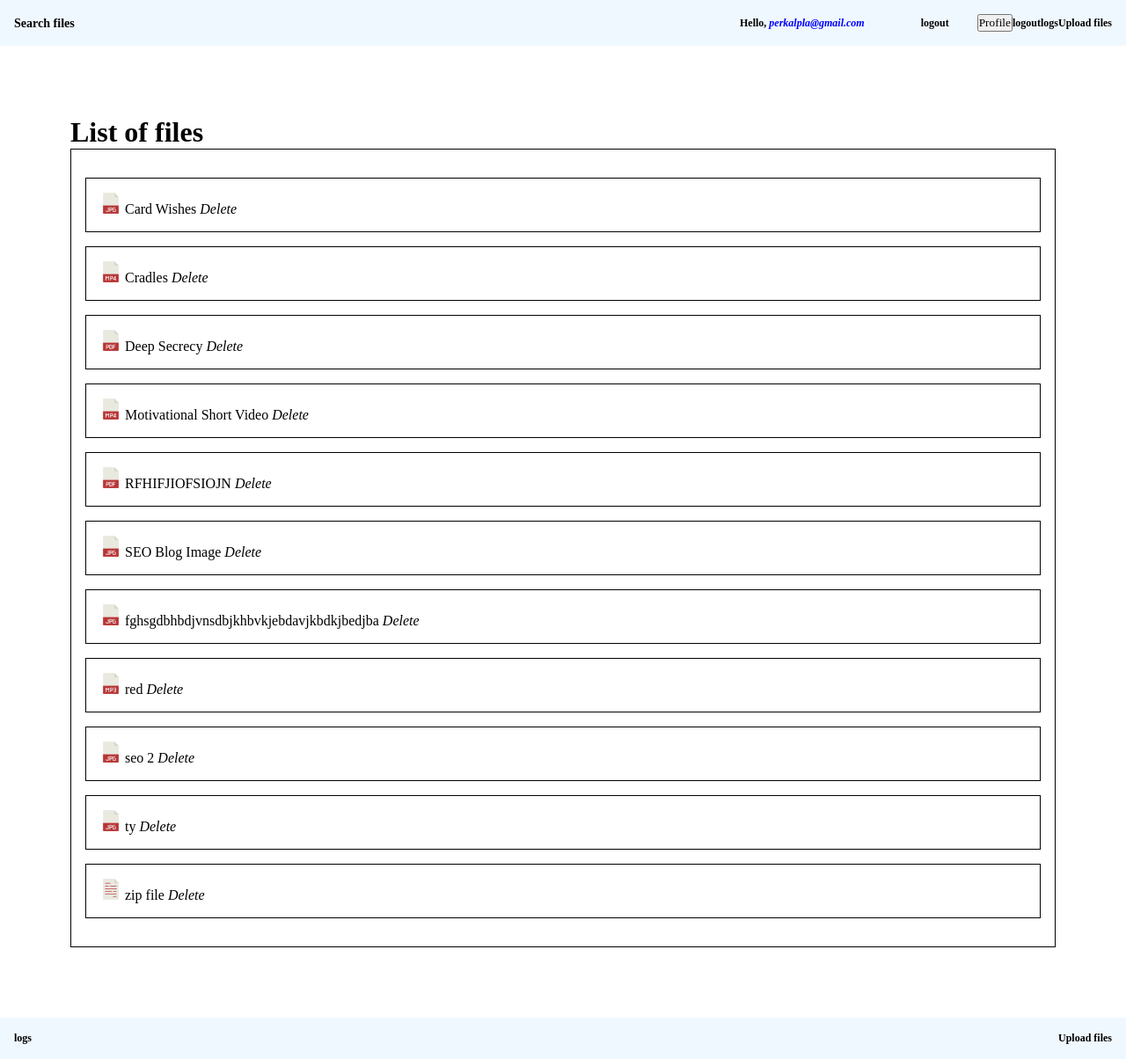
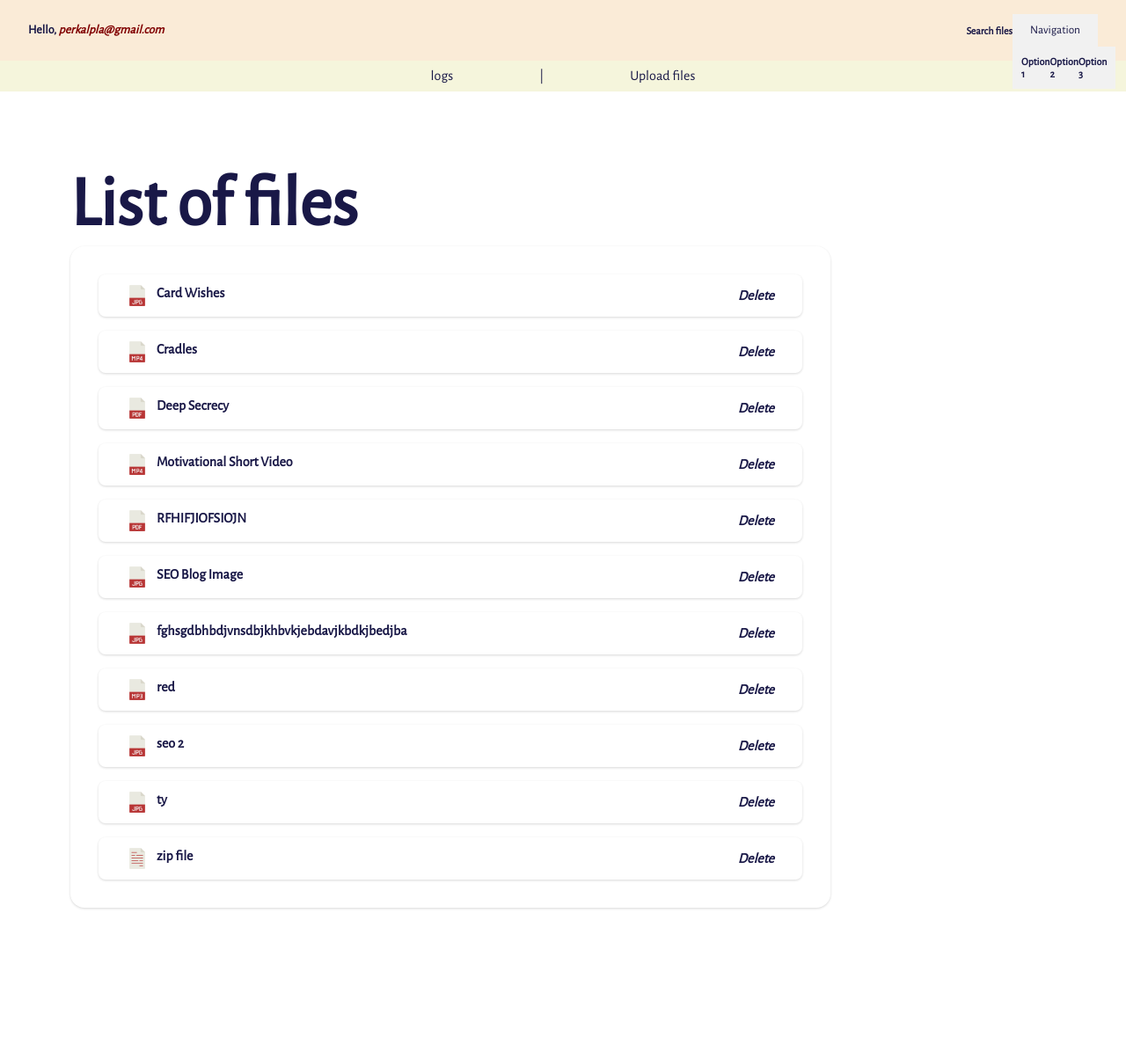
Before and after one commit to AmaliTech-Training-Academy/file-server-hayford, a Django app: page /file/files/ in a window 1280 px wide. Shown: the whole page at 88% size. After the commit the page ends 1034 px from the top, so only its background shows below. Run offline with Django 4.2, Linux system fonts and the light colour scheme; a user stored in the database is signed in; data comes from the database, SQL or seed files in the repository; both versions use the stored data as it was after the commit.

Commit message:
commit restructuring

```diff
--- a/file_server_hayford/filesystem/static/filesystem/index.css
+++ b/file_server_hayford/filesystem/static/filesystem/index.css
@@ -1,24 +1,30 @@
 *{
     box-sizing: border-box;
-    font-family: Poppins;
+    font-family: 'Alegreya Sans';
     margin: 0;
     padding: 0;
+    color: #191847;
 }
 
 .heading{
     display:flex;
     align-items: center;
     justify-content: space-between;
-    background-color:aliceblue;
-    padding: 1rem;
+    background-color:antiquewhite;
+    padding: 1rem 2rem;
     font-weight: bold;
     font-size: 12px;
 }
+
 .heading div{
     display:flex;
     flex-direction: row;
     align-items: center;
     justify-content: space-between;
+}
+
+.heading a{
+    text-decoration: none;
 }
 
 .heading div>p{
@@ -30,7 +36,6 @@
     flex-direction: row;
     align-items: center;
     justify-content: space-between;
-    width: 40%;
 }
 
 img, video, audio{
@@ -43,19 +48,109 @@
     height: 1.5rem;
 }
 
+.dropdown{
+    position: relative;
+}
+
+.dropdown button{
+    width: 5rem;
+    padding: .5rem 1rem;
+    border: none;
+    background-color: white;
+}
+
+.dropdown-options{
+    border: 1px dashed #191847;
+    position: absolute;
+    display: flex;
+    flex-direction: column;
+    justify-content: center;
+    align-items: center;
+    /* top: 0; */
+}
+
+.dropdown-options a{
+    width: 5rem;
+    padding: .5rem 1rem;
+    background-color: #fff;
+}
+
+
+.SuperAdmin{
+    background-color: beige;
+    padding: .5rem 2rem;
+    display: flex;
+    flex-direction: column;
+    justify-content: center;
+    align-items: center;
+}
+
+.SuperAdmin div{
+    width: 30%;
+    display: flex;
+    justify-content: space-between;
+    align-items: center;
+}
+
+.SuperAdmin div a{
+    text-decoration: none;
+    font-weight: 500;
+    padding: 0 2rem;
+}
+
 .main{
     padding: 5rem;
+    font-weight: 700;
+    font-size: 16px;
+    width: 80%;
 }
 
 .main div{
     padding: 1rem;
-    border: 1px solid black;
+    border-radius: 1rem;
+    box-shadow: 0px 1px 3px rgba(0, 0, 0, 0.06), 0px 1px 3px rgba(0, 0, 0, 0.1);
+}
+
+.main h1{
+    font-weight: 700;
+    font-size: 80px;
+}
+
+.user{
+    color:maroon;
 }
 
 .main div p{
+    margin: 1rem;
+    padding: .75rem 2rem;
+    border-radius: .5rem;
+    box-shadow: 0px 1px 3px rgba(0, 0, 0, 0.06), 0px 1px 3px rgba(0, 0, 0, 0.1);
+    display: flex;
+    justify-content: space-between;
+    align-items: center;
+}
+
+.main div p a{
+    text-decoration: none;
+}
+
+.file_label{
+    width: 60%;
+    display: flex;
+    gap: 10px;
+}
+
+.file_label a{
+    text-decoration: none;
+}
+/* .main div p{
     padding: 1rem;
     margin: 1rem 0;
-    border: 1px solid black;
+    box-shadow: 0px 1px 3px rgba(0, 0, 0, 0.06), 0px 1px 3px rgba(0, 0, 0, 0.1);
+    border-radius: 0.5rem;
+    display:flex;
+    justify-content:space-between;
+    align-items: center;
 }
 
 div a{
@@ -156,3 +251,34 @@
 tr:nth-child(even) {
   background-color: #ddd;
 }
+ */
+ .nav-button {
+    position: relative;
+  }
+
+  .main-button {
+    padding: 10px 20px;
+    background-color: #f1f1f1;
+    border: none;
+    cursor: pointer;
+  }
+
+  .sub-options {
+    display: none;
+    position: absolute;
+    top: 100%;
+    left: 0;
+    background-color: #f1f1f1;
+    padding: 10px;
+  }
+
+  /* .sub-options a {
+    display: block;
+    padding: 5px;
+    text-decoration: none;
+    color: #333;
+  } */
+
+  /* .nav-button:hover .sub-options {
+    display: block;
+  } */
--- a/file_server_hayford/filesystem/templates/filesystem/base.html
+++ b/file_server_hayford/filesystem/templates/filesystem/base.html
@@ -11,5 +11,22 @@
     {% block content %}
 
     {% endblock %}
+    <script>
+        let option = document.querySelector('.sub-options');
+        let navbutton = document.querySelector('.main-button');
+
+        navbutton.addEventListener("mouseover", ()=>{
+            option.style.display="block";
+            let anchor = option.querySelectorAll('a');
+            //console.log(anchor)
+            anchor.forEach((e)=>{
+                e.style.display="block";
+                e.style.padding="5px";
+                e.style.textDecoration="none";
+                e.style.color = "#333";
+            });
+        })
+
+    </script>
 </body>
 </html>
--- a/file_server_hayford/filesystem/templates/filesystem/upload_list.html
+++ b/file_server_hayford/filesystem/templates/filesystem/upload_list.html
@@ -7,14 +7,12 @@
 
 {% block content %}
     <div class="heading">
-
         <h3>
-            <a href="{% url 'filesystem:search' %}">Search files</a>
+            <p>Hello, <em class="user">{{ user.email }}</em></p>
         </h3>
         <div>
-            <p>Hello, <em class="user">{{ user.email }}</em></p>
-            <p><a href="{% url 'authentication_app:logout' %}">logout</a></p>
-              <div class="dropdown">
+            <a href="{% url 'filesystem:search' %}">Search files</a>
+            {% comment %} <div class="dropdown">
                 <button>Profile</button>
                 <div class="dropdown-options">
                   <a href="{% url 'authentication_app:logout' %}">logout</a>
@@ -23,8 +21,24 @@
                   <a href="{% url 'filesystem:upload_file' %}">Upload files</a>
                   {% endif %}
                 </div>
+            </div> {% endcomment %}
+            <div class="nav-button">
+                <button class="main-button">Navigation</button>
+                <div class="sub-options">
+                    <a href="#">Option 1</a>
+                    <a href="#">Option 2</a>
+                    <a href="#">Option 3</a>
                 </div>
             </div>
+        </div>
+    </div>
+    <div class="SuperAdmin">
+        {% if user.is_superuser %}
+            <div>
+                <a href="{% url 'filesystem:logs' %}">logs</a> |
+                <a href="{% url 'filesystem:upload_file' %}">Upload files</a>
+            </div>
+        {% endif %}
     </div>
     <div class="main">
         <h1>List of files</h1>
@@ -32,6 +46,7 @@
         <div>
             {% for file in files %}
                 <p>
+                    <span class="file_label">
                         {% if file.file.name|lower|slice:'-3:' == 'pdf' %}
                             <img class="icon" src="{% static 'icons/pdf.png' %}">
                         {% elif file.file.name|lower|slice:'-3:' == 'jpg' or file.file.name|lower|slice:'-3:' == 'jpeg' or file.file.name|lower|slice:'-3:' == 'png'%}
@@ -52,6 +67,7 @@
                         {% else %}
                             <a href="{% url 'filesystem:preview' file.id %}">{{ file.title }}</a>
                         {% endif %}
+                    </span>
                     <em class="button-01">
                         <a href="{% url 'filesystem:delete_file' file.pk %}">Delete</a>
                     </em>
@@ -59,10 +75,4 @@
             {% endfor %}
         </div>
     </div>
-    {% if user.is_superuser %}
-        <div class="foot">
-            <a href="{% url 'filesystem:logs' %}">logs</a>
-            <a href="{% url 'filesystem:upload_file' %}">Upload files</a>
-        </div>
-    {% endif %}
 {% endblock %}
```
Also changed, not shown: file_server_hayford/filesystem/static/filesystem/style.css (+2 -104 lines), file_server_hayford/uploads/files/127.0.0.1%3A8000/static/filesystem/index.css (deleted, +0 -205 lines), file_server_hayford/uploads/files/127.0.0.1%3A8000/static/filesystem/style.css (deleted, +0 -122 lines), file_server_hayford/db.sqlite3. Lines whose indentation alone changed are shown as unchanged.
